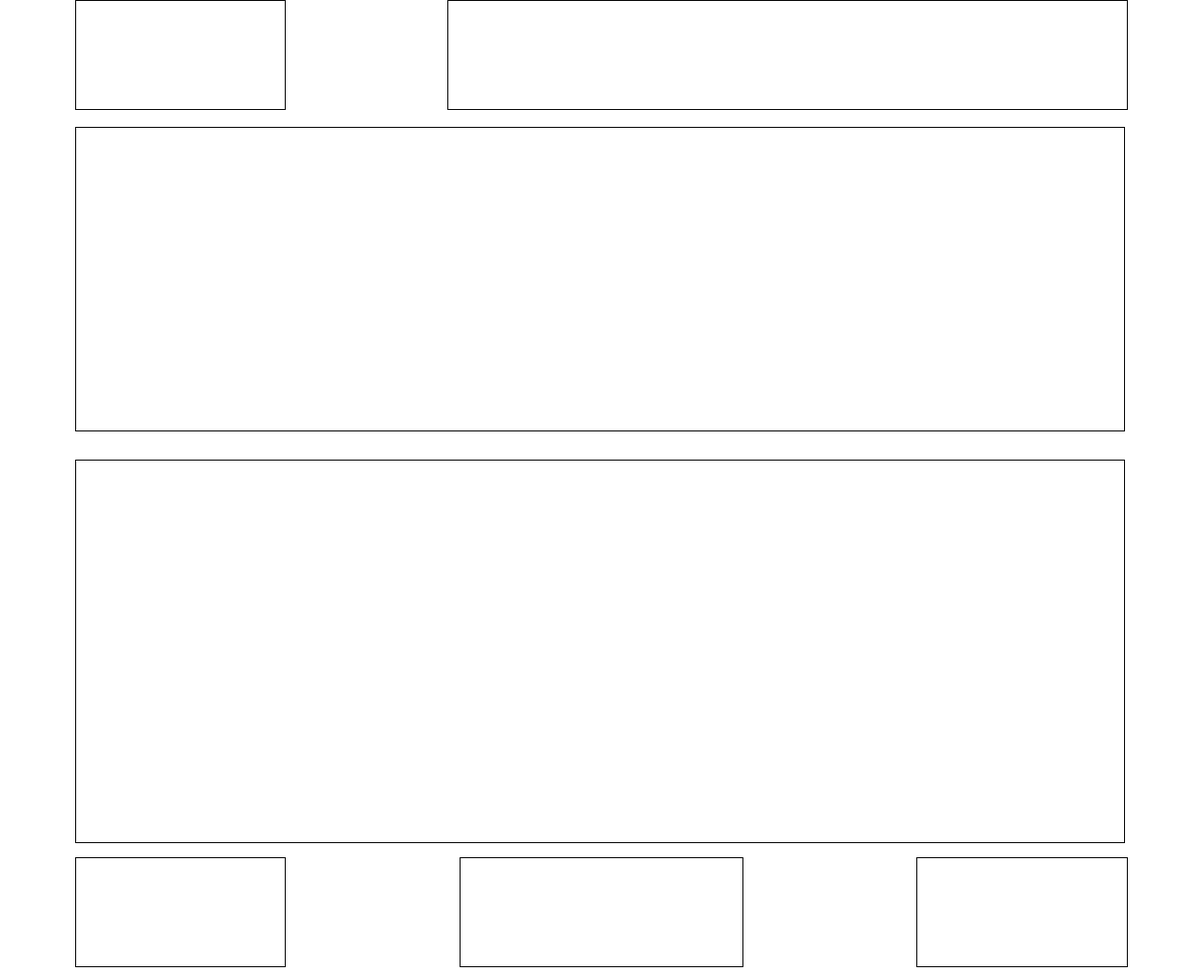
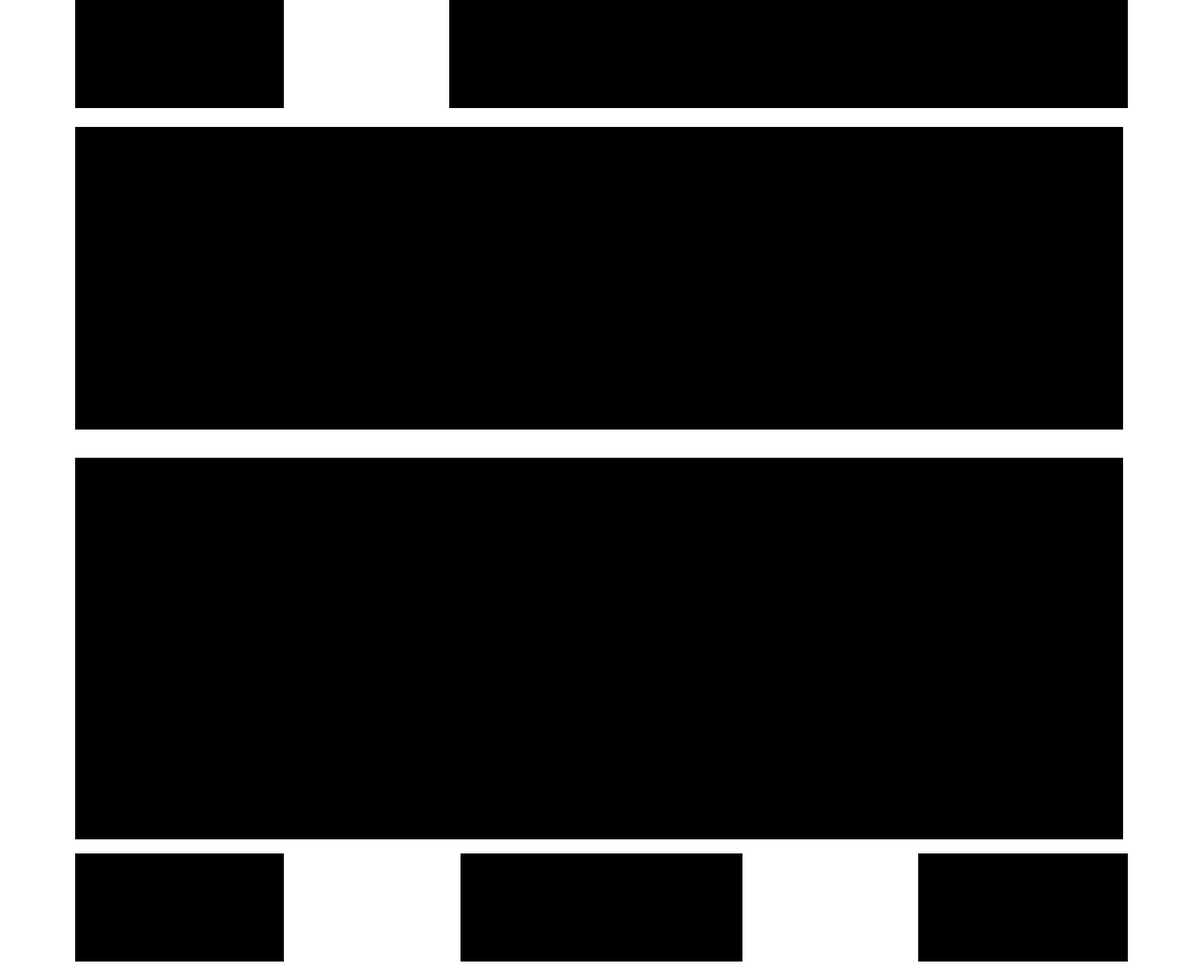
Before and after one commit to AaronHylands/WebDev1_Homework_3, a plain HTML site: page index.htm in a window 1280 px wide. Shown: the whole page at 94% size. Drawn offline with Linux system fonts and the light colour scheme.

Commit message:
Fixed CSS styling

```diff
--- a/css/main.css
+++ b/css/main.css
@@ -7,14 +7,14 @@
 {
 	width: 222px;
 	height: 115px;
-	border: 1px solid black;
+	background-color: black;
 }
 
 .socialMedia
 {
 	width: 300px;
 	height: 115px;
-	border: 1px solid black;
+	background-color: black;
 }
 
 #siteContainer
@@ -37,7 +37,7 @@
 {
 	width: 722px;
 	height: 115px;
-	border: 1px solid black;
+	background-color: black;
 }
 
 #bodyContent
@@ -51,7 +51,7 @@
 
 #div_1
 {
-	border: 1px solid black;
+	background-color: black;
 	width: 1115px;
 	height: 322px;
 	margin-bottom: 15px;
@@ -61,7 +61,7 @@
 #div_2
 {
 	margin-top: 15px;
-	border: 1px solid black;
+	background-color: black;
 	width: 1115px;
 	height: 406px;
 }
@@ -80,5 +80,5 @@
 {
 	width: 223px;
 	height: 115px;
-	border: 1px solid black;
+	background-color: black;
 }
```
